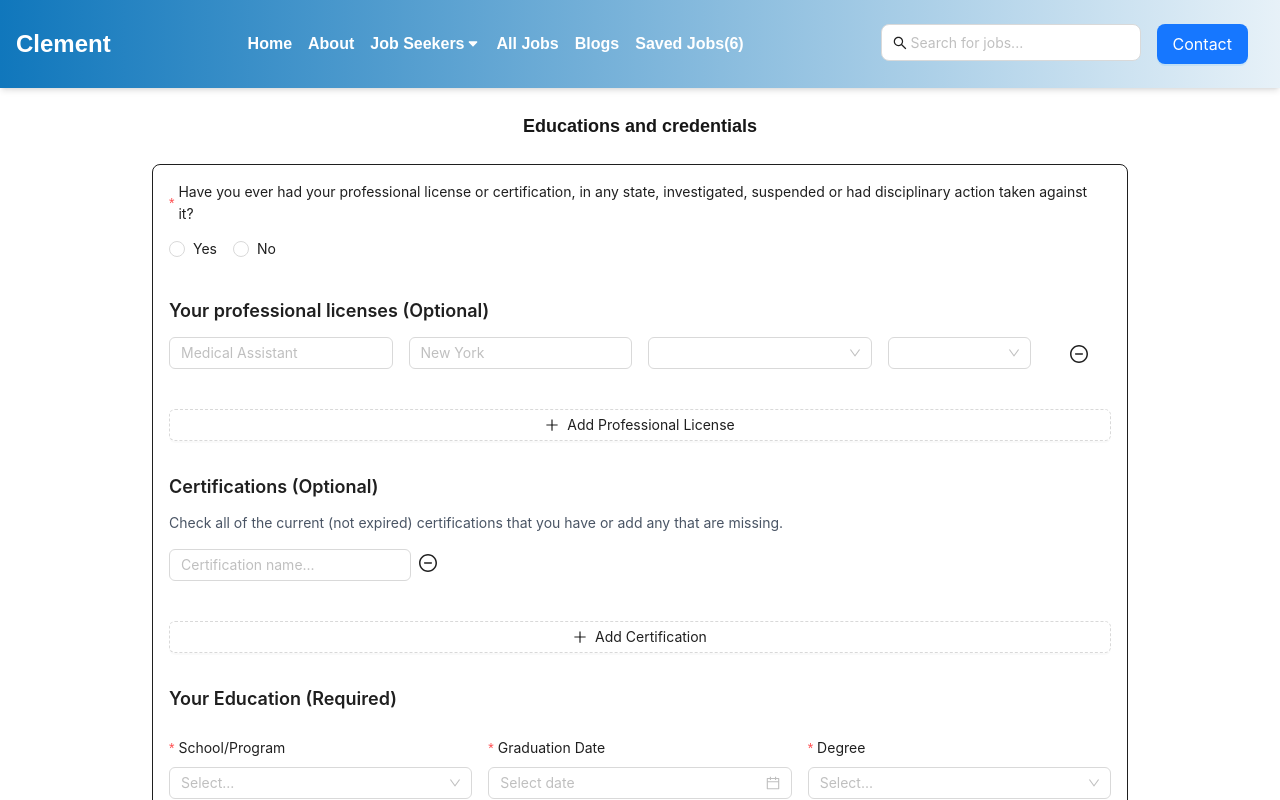
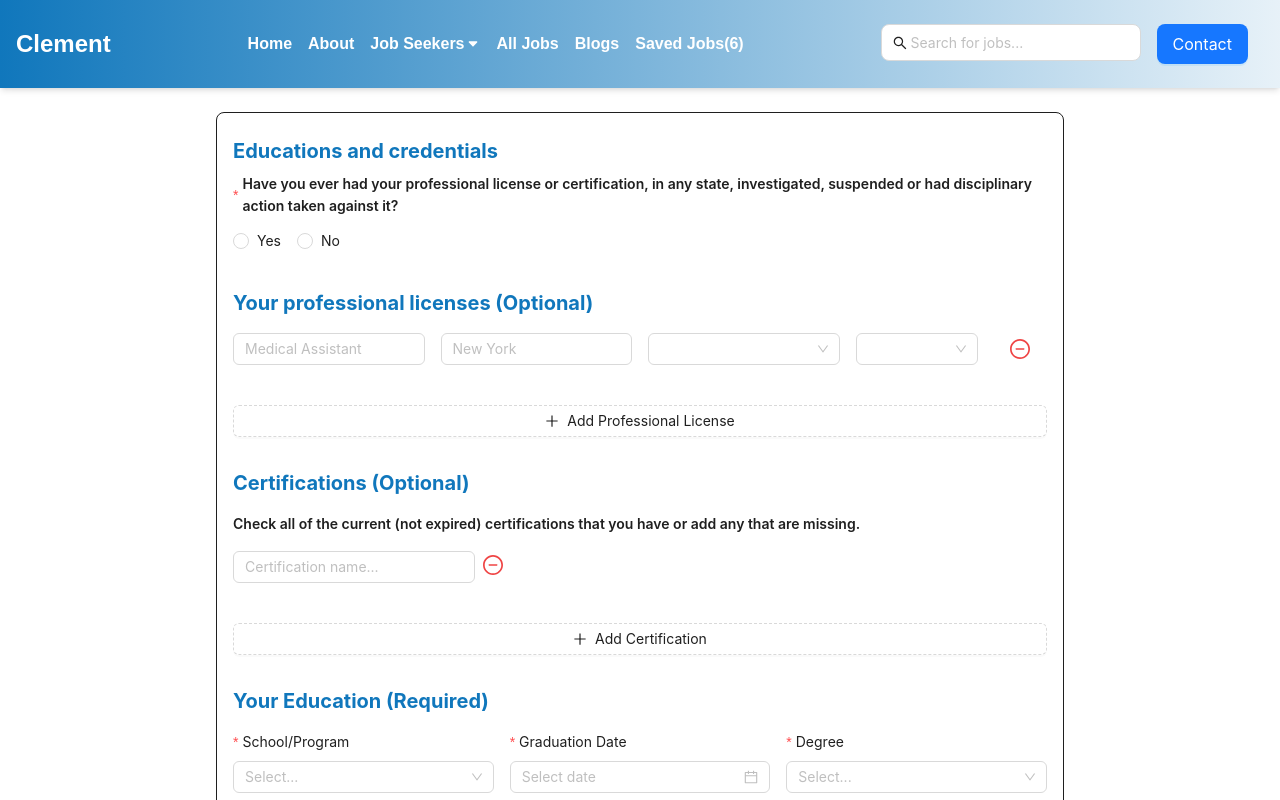
Before and after one commit to shejanNizam/healthcare-web, a Next.js app: page /apply-jobs/edu-info in a window 1280 px wide. Shown: the top 800 px of the page. Built offline with nearby package versions, Linux system fonts and the light colour scheme; what @ant-design/nextjs-registry would draw is missing.

Commit message:
apply jobs 3 section created properly

```diff
--- a/src/app/apply-jobs/edu-info/page.tsx
+++ b/src/app/apply-jobs/edu-info/page.tsx
@@ -46,11 +46,7 @@ export default function EducationInfo() {
   };
 
   return (
-    <div className="max-w-5xl mx-auto p-6">
-      <h3 className="text-lg font-semibold mb-6 text-center">
-        Educations and credentials
-      </h3>
-
+    <div className="max-w-4xl mx-auto p-6">
       <Form
         layout="vertical"
         onFinish={onFinish}
@@ -68,9 +64,19 @@ export default function EducationInfo() {
         autoComplete="off"
       >
         <div className="mb-8 border rounded-lg p-4">
+          <h3 className="text-xl text-primary font-bold my-2">
+            Educations and credentials
+          </h3>
           {/* Disciplinary Action */}
           <Form.Item
-            label="Have you ever had your professional license or certification, in any state, investigated, suspended or had disciplinary action taken against it?"
+            label={
+              <span className="font-semibold ">
+                {" "}
+                Have you ever had your professional license or certification, in
+                any state, investigated, suspended or had disciplinary action
+                taken against it?{" "}
+              </span>
+            }
             name="disciplinaryAction"
             rules={[{ required: true, message: "Please select Yes or No" }]}
           >
@@ -84,7 +90,7 @@ export default function EducationInfo() {
           <Form.List name="professionalLicenses">
             {(fields, { add, remove }) => (
               <>
-                <h3 className="text-lg font-semibold mt-8 mb-3">
+                <h3 className="text-xl text-primary font-bold mt-8 mb-4">
                   Your professional licenses (Optional)
                 </h3>
                 {fields.map(({ key, name, ...restField }) => (
@@ -135,10 +141,15 @@ export default function EducationInfo() {
                       </Form.Item>
                     </Col>
 
-                    <Col xs={24} sm={24} md={2} className="text-center mt-2">
+                    <Col xs={24} sm={24} md={2} className="text-center mt-1.5">
                       <MinusCircleOutlined
                         onClick={() => remove(name)}
-                        className="text-red-600 cursor-pointer text-lg"
+                        // className="text-red-600 cursor-pointer text-lg"
+                        style={{
+                          color: "#ef4444",
+                          fontSize: "1.25rem",
+                          cursor: "pointer",
+                        }}
                       />
                     </Col>
                   </Row>
@@ -162,10 +173,10 @@ export default function EducationInfo() {
           <Form.List name="certifications">
             {(fields, { add, remove }) => (
               <>
-                <h3 className="text-lg font-semibold mt-8 mb-3">
+                <h3 className="text-xl text-primary font-bold mt-8 mb-4">
                   Certifications (Optional)
                 </h3>
-                <p className="mb-4 text-sm text-gray-600">
+                <p className="mb-4 font-semibold">
                   Check all of the current (not expired) certifications that you
                   have or add any that are missing.
                 </p>
@@ -187,7 +198,12 @@ export default function EducationInfo() {
 
                     <MinusCircleOutlined
                       onClick={() => remove(name)}
-                      className="text-red-600 cursor-pointer text-lg"
+                      className="mr-6"
+                      style={{
+                        color: "#ef4444",
+                        fontSize: "1.25rem",
+                        cursor: "pointer",
+                      }}
                     />
                   </Space>
                 ))}
@@ -207,7 +223,7 @@ export default function EducationInfo() {
           </Form.List>
 
           {/* Your Education (Required) */}
-          <h3 className="text-lg font-semibold mt-8 mb-6">
+          <h3 className="text-xl text-primary font-bold mt-8 mb-4">
             Your Education (Required)
           </h3>
 
--- a/src/app/apply-jobs/emp-history/page.tsx
+++ b/src/app/apply-jobs/emp-history/page.tsx
@@ -35,10 +35,6 @@ export default function EmploymentHistory() {
 
   return (
     <div className="max-w-4xl mx-auto p-6">
-      <h3 className="text-lg font-semibold mb-6 text-center">
-        Employment History (optional)
-      </h3>
-
       <Form
         layout="vertical"
         onFinish={onFinish}
@@ -51,6 +47,9 @@ export default function EmploymentHistory() {
                 <div key={key} className="mb-8 border rounded-lg p-4 ">
                   <div className="flex justify-between items-center gap-4">
                     <div className="flex-1">
+                      <h3 className="text-xl text-primary font-bold my-2">
+                        Employment History (optional)
+                      </h3>
                       {/* Company */}
                       <Form.Item
                         {...restField}
@@ -140,7 +139,12 @@ export default function EmploymentHistory() {
                     <div className=" ">
                       <MinusCircleOutlined
                         onClick={() => remove(name)}
-                        className="text-red-500 text-xl cursor-pointer"
+                        // className="text-red-500 text-xl cursor-pointer"
+                        style={{
+                          color: "#ef4444",
+                          fontSize: "1.25rem",
+                          cursor: "pointer",
+                        }}
                       />
                     </div>
                   </div>
@@ -156,6 +160,7 @@ export default function EmploymentHistory() {
                       Add Employment
                     </Button>
                   </Form.Item>
+                  {/* knn */}
                 </div>
               ))}
             </>
--- a/src/app/apply-jobs/page.tsx
+++ b/src/app/apply-jobs/page.tsx
@@ -29,12 +29,11 @@ export default function ApplyJobs() {
 
   return (
     <div className="max-w-4xl mx-auto px-4 sm:px-6 md:px-8 py-6">
-      <h3 className="text-lg font-semibold mb-6 text-center">
-        Personal Information
-      </h3>
-
       <Form layout="vertical" onFinish={onFinish} autoComplete="off">
         <div className="mb-8 border rounded-lg p-4">
+          <h3 className="text-xl text-primary font-bold my-2">
+            Personal Information
+          </h3>
           {/* Full Name */}
           <Form.Item
             label="Full Name"
@@ -124,8 +123,9 @@ export default function ApplyJobs() {
           </Row>
 
           {/* Expertise Section */}
-          <h3 className="text-lg font-semibold mb-6 text-center mt-8">
-            Expertise ( Optional )
+
+          <h3 className="text-xl text-primary font-bold my-2">
+            Expertise (Optional)
           </h3>
 
           {/* Profession and Discipline */}
```
